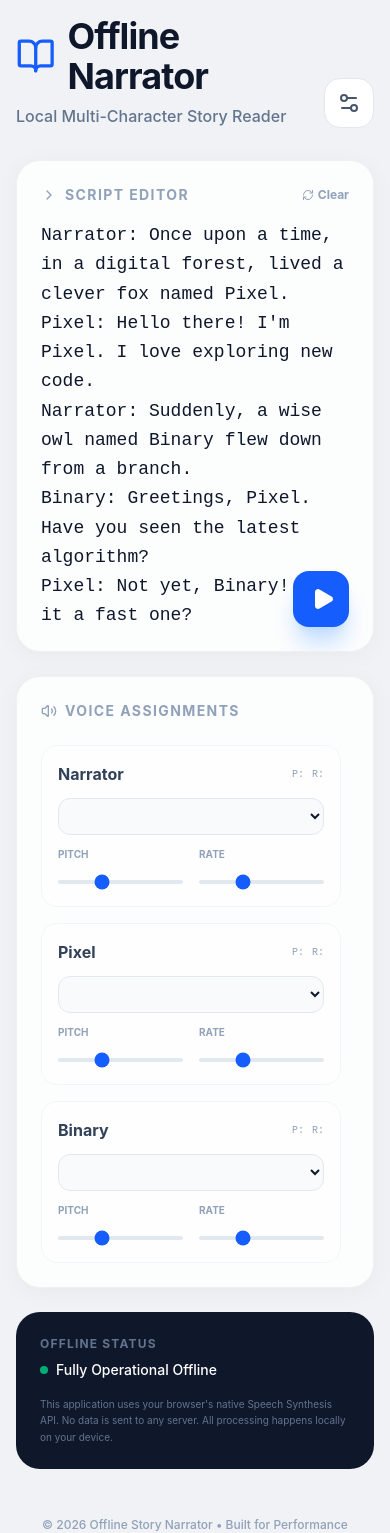
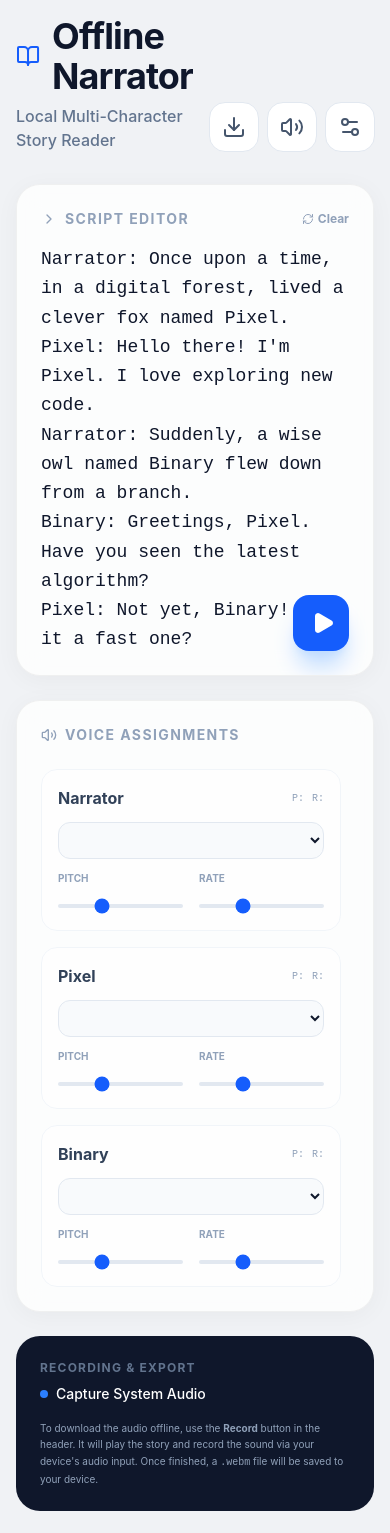
Before and after one commit to sphr503-ai/Shrota-offline-ai, a React (Vite) app: page / in a window 390 px wide. Shown: the top 1533 px of the page. Built offline with nearby package versions, Linux system fonts and the light colour scheme.

Commit message:
feat: Add audio recording capability
Implement functionality to record the narrated story audio using the microphone. This includes requesting microphone permissions and handling the media recorder lifecycle.

```diff
--- a/metadata.json
+++ b/metadata.json
@@ -1,5 +1,5 @@
 {
   "name": "Offline Story Narrator",
   "description": "A completely offline text-to-speech application for narrating stories with multiple character voices using browser-native synthesis.",
-  "requestFramePermissions": []
+  "requestFramePermissions": ["microphone"]
 }
--- a/src/App.tsx
+++ b/src/App.tsx
@@ -36,6 +36,9 @@ export default function App() {
   const [isPaused, setIsPaused] = useState(false);
   const [currentLineIndex, setCurrentLineIndex] = useState(-1);
   const [showSettings, setShowSettings] = useState(false);
+  const [isRecording, setIsRecording] = useState(false);
+  const [audioChunks, setAudioChunks] = useState<Blob[]>([]);
+  const mediaRecorderRef = useRef<MediaRecorder | null>(null);
 
   const narratorRef = useRef<StoryNarrator | null>(null);
 
@@ -139,6 +142,58 @@ export default function App() {
     setIsPlaying(false);
     setIsPaused(false);
     setCurrentLineIndex(-1);
+
+    if (isRecording) {
+      stopRecording();
+    }
+  };
+
+  const startRecording = async () => {
+    try {
+      const stream = await navigator.mediaDevices.getUserMedia({ audio: true });
+      const mediaRecorder = new MediaRecorder(stream);
+      mediaRecorderRef.current = mediaRecorder;
+      const chunks: Blob[] = [];
+
+      mediaRecorder.ondataavailable = (e) => {
+        if (e.data.size > 0) chunks.push(e.data);
+      };
+
+      mediaRecorder.onstop = () => {
+        const blob = new Blob(chunks, { type: 'audio/webm' });
+        const url = URL.createObjectURL(blob);
+        const a = document.createElement('a');
+        a.href = url;
+        a.download = `story-recording-${Date.now()}.webm`;
+        a.click();
+        URL.revokeObjectURL(url);
+        setIsRecording(false);
+        stream.getTracks().forEach(track => track.stop());
+      };
+
+      mediaRecorder.start();
+      setIsRecording(true);
+      handlePlay();
+    } catch (err) {
+      alert("Microphone access is required to record the story audio offline.");
+      console.error(err);
+    }
+  };
+
+  const stopRecording = () => {
+    if (mediaRecorderRef.current && mediaRecorderRef.current.state !== 'inactive') {
+      mediaRecorderRef.current.stop();
+    }
+  };
+
+  const downloadScript = () => {
+    const blob = new Blob([script], { type: 'text/plain' });
+    const url = URL.createObjectURL(blob);
+    const a = document.createElement('a');
+    a.href = url;
+    a.download = `story-script-${Date.now()}.txt`;
+    a.click();
+    URL.revokeObjectURL(url);
   };
 
   const updateAssignment = (char: string, field: keyof VoiceAssignment, value: any) => {
@@ -159,6 +214,20 @@ export default function App() {
           <p className="text-slate-500 mt-2 font-medium">Local Multi-Character Story Reader</p>
         </div>
         <div className="flex gap-2">
+          <button
+            onClick={downloadScript}
+            title="Download Script"
+            className="p-3 rounded-2xl bg-white text-slate-600 hover:bg-slate-50 border border-slate-200 transition-all"
+          >
+            <Download className="w-6 h-6" />
+          </button>
+          <button
+            onClick={isRecording ? handleStop : startRecording}
+            title={isRecording ? "Stop Recording" : "Record & Play Story"}
+            className={`p-3 rounded-2xl transition-all ${isRecording ? 'bg-red-500 text-white animate-pulse shadow-lg shadow-red-200' : 'bg-white text-slate-600 hover:bg-slate-50 border border-slate-200'}`}
+          >
+            <Volume2 className={`w-6 h-6 ${isRecording ? 'fill-current' : ''}`} />
+          </button>
           <button
             onClick={() => setShowSettings(!showSettings)}
             className={`p-3 rounded-2xl transition-all ${showSettings ? 'bg-blue-600 text-white shadow-lg shadow-blue-200' : 'bg-white text-slate-600 hover:bg-slate-50 border border-slate-200'}`}
@@ -310,6 +379,19 @@ export default function App() {
           </div>
 
           <div className="bg-slate-900 rounded-3xl p-6 text-white">
+            <h3 className="text-xs font-bold uppercase tracking-widest text-slate-500 mb-2">Recording & Export</h3>
+            <div className="flex items-center gap-2 mb-4">
+              <div className="w-2 h-2 rounded-full bg-blue-500" />
+              <span className="text-sm font-medium">Capture System Audio</span>
+            </div>
+            <p className="text-[10px] text-slate-400 leading-relaxed">
+              To download the audio offline, use the <strong>Record</strong> button in the header.
+              It will play the story and record the sound via your device's audio input.
+              Once finished, a <code>.webm</code> file will be saved to your device.
+            </p>
+          </div>
+
+          <div className="bg-slate-900 rounded-3xl p-6 text-white">
             <h3 className="text-xs font-bold uppercase tracking-widest text-slate-500 mb-2">Offline Status</h3>
             <div className="flex items-center gap-2">
               <div className="w-2 h-2 rounded-full bg-emerald-500 animate-pulse" />
```
